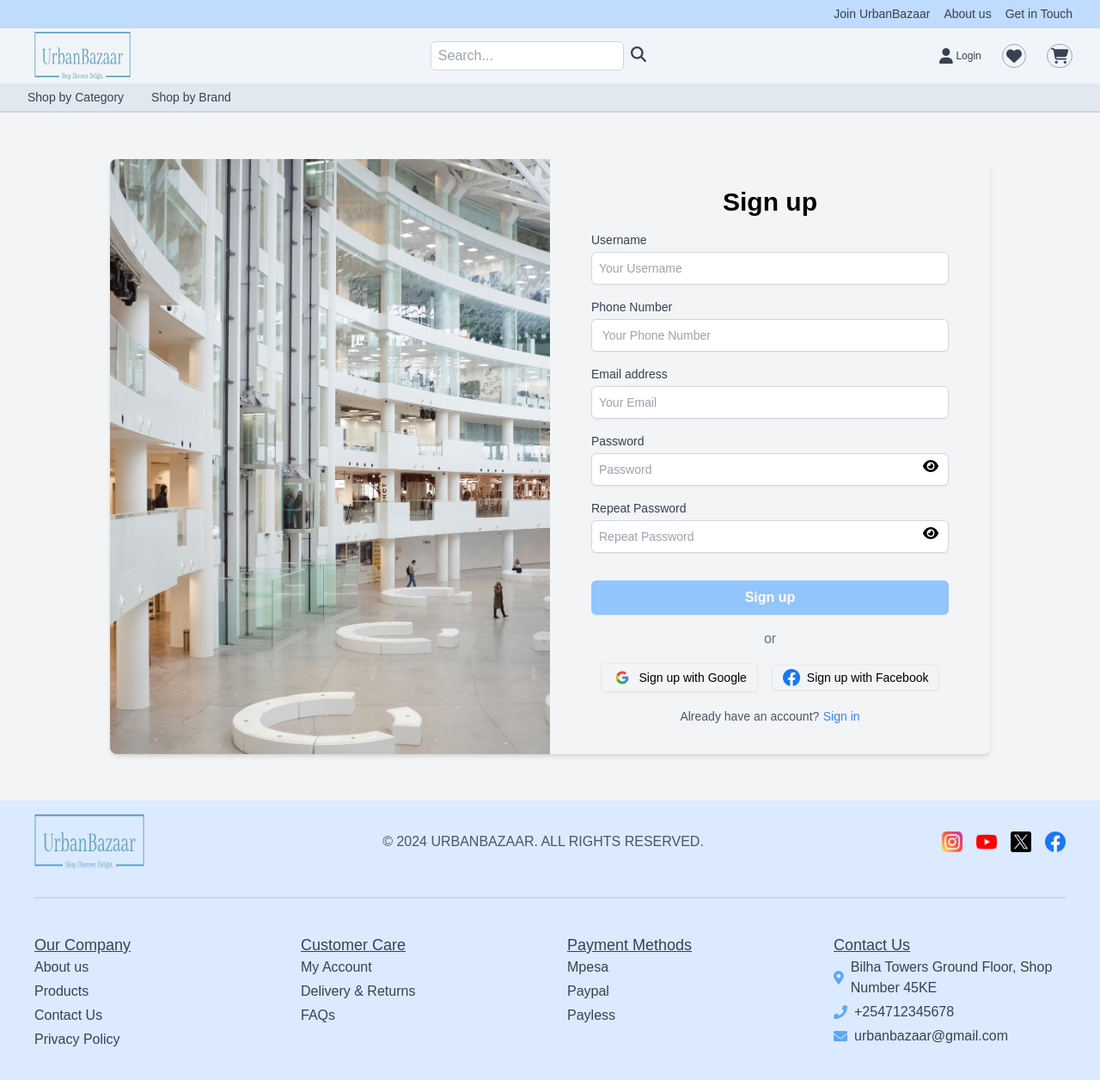
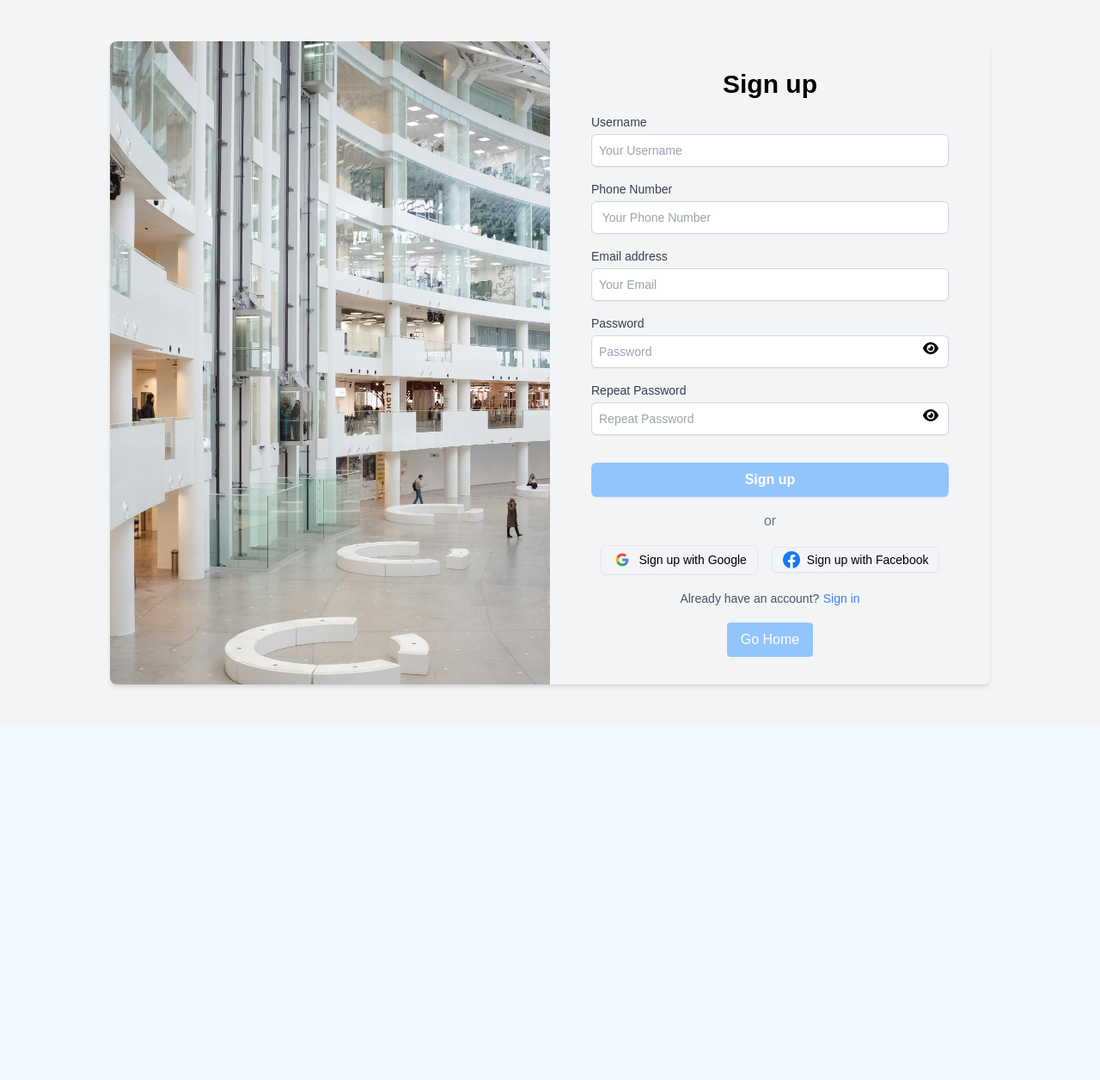
Before and after one commit to SylviaT01/UrbanBazaar, a React (Create React App) app in the folder frontend-urban-bazaar/: page /signup in a window 1280 px wide. Shown: the whole page at 86% size. After the commit the page ends 844 px from the top, so only its background shows below. Built offline with nearby package versions, Linux system fonts and the light colour scheme.

Commit message:
Add navigation to home page from login and signup pages

```diff
--- a/frontend-urban-bazaar/src/App.js
+++ b/frontend-urban-bazaar/src/App.js
@@ -1,8 +1,7 @@
-import React, { useContext } from "react";
-import { BrowserRouter as Router, Route, Routes } from "react-router-dom";
-
+import React from "react";
+import { BrowserRouter as Router, Route, Routes, useLocation } from "react-router-dom";
 import { CartProvider } from "./contexts/cartContext.jsx";
-import { UserProvider, UserContext } from "./contexts/userContext.jsx";
+import { UserProvider } from "./contexts/userContext.jsx";
 import Home from "./Pages/home";
 import AboutUs from "./Pages/about";
 import WishList from "./User/wishList.jsx";
@@ -23,27 +22,27 @@ import Customers from "./admin/Customers";
 import Payments from "./admin/Payments";
 import ContactsUs from "./admin/Contacts";
 import Dashboard from "./admin/DashboardAdmin";
-import Navbar from "./admin/navbar";
 import Login from "./Forms /login";
 import SignUp from "./Forms /signup";
 import Contacts from "./Pages/Contact";
 import Checkout from "./Forms /Checkout";
 import UserDashboard from "./User/UserDashboard.jsx";
-
 import UpdateProfile from "./Forms /UpdateProfile.jsx";
-
 import RelatedProducts from "./Product/relatedProducts.jsx";
+import Navbar from "./admin/navbar";
 
 // Dummy components for User Profile
-
 const OrderHistory = () => <div>Order History Content</div>;
 
 const Wishlist = () => <div>Wishlist Content</div>;
 
 function AppContent() {
+  const location = useLocation();
+  const isAuthPage = location.pathname === '/login' || location.pathname === '/signup';
+
   return (
     <div className="min-h-screen flex flex-col">
-      <NavItems />
+      {!isAuthPage && <NavItems />}
       {/* <Navbar /> */}
       <div className="flex-grow">
         <Routes>
@@ -79,7 +78,7 @@ function AppContent() {
           </Route>
         </Routes>
       </div>
-      <Footer />
+      {!isAuthPage && <Footer />}
     </div>
   );
 }
--- a/frontend-urban-bazaar/src/Forms /login.jsx
+++ b/frontend-urban-bazaar/src/Forms /login.jsx
@@ -1,5 +1,6 @@
 import React, { useState, useContext } from 'react';
 import { UserContext } from '../contexts/userContext';
+import { useNavigate } from "react-router-dom";
 import { Link } from 'react-router-dom';
 import { FontAwesomeIcon } from '@fortawesome/react-fontawesome';
 import { faEye, faEyeSlash } from '@fortawesome/free-solid-svg-icons';
@@ -12,14 +13,21 @@ export default function Login() {
   const { login } = useContext(UserContext);
   const [email, setEmail] = useState('');
   const [password, setPassword] = useState('');
-  const [showPassword, setShowPassword ] = useState(false);
+  const [showPassword, setShowPassword] = useState(false);
+  const navigate = useNavigate();
 
   function handleSubmit(e) {
     e.preventDefault();
     login(email, password);
   }
 
+  const handleGoHome = () => {
+    navigate("/");
+  };
+
+
   return (
+    <div className="login-container">
       <div className="min-h-screen flex items-center justify-center bg-gray-200 py-12 px-4 sm:px-6 lg:px-8">
         <div className="max-w-screen-lg bg-white rounded-lg overflow-hidden shadow-md h-[500px]">
           <div className="flex flex-col md:flex-row">
@@ -43,7 +51,7 @@ export default function Login() {
                           value={email}
                           onChange={(e) => setEmail(e.target.value)}
                           className="input-field border border-gray-300 rounded-md px-3 py-2 w-full"
-                        placeholder= "Your Email"
+                          placeholder="Your Email"
                         />
                       </div>
                       <div className="relative">
@@ -110,6 +118,14 @@ export default function Login() {
                           Sign up
                         </Link>
                       </div>
+                      <div className="text-center">
+                        <button
+                          onClick={handleGoHome}
+                          className="mt-4 px-4 py-2 bg-blue-300 text-white rounded hover:bg-blue-500"
+                        >
+                          Go Home
+                        </button>
+                      </div>
                     </form>
                   </div>
                 </div>
@@ -127,6 +143,6 @@ export default function Login() {
           </div>
         </div>
       </div>
-    // </div>
+    </div>
   );
 }
--- a/frontend-urban-bazaar/src/Forms /signup.jsx
+++ b/frontend-urban-bazaar/src/Forms /signup.jsx
@@ -1,7 +1,7 @@
-
 import React, { useState, useContext } from 'react';
 import { UserContext } from '../contexts/userContext';
 import { Link } from 'react-router-dom';
+import { useNavigate } from "react-router-dom";
 import { FontAwesomeIcon } from '@fortawesome/react-fontawesome';
 import { faEye, faEyeSlash } from '@fortawesome/free-solid-svg-icons';
 import mall from '../assets/mall.jpg';
@@ -19,6 +19,7 @@ export default function SignUp() {
   const [error, setError] = useState('');
   const [showPassword, setShowPassword] = useState(false);
   const [showPasswordConfirmation, setShowPasswordConfirmation] = useState(false);
+  const navigate = useNavigate();
 
 
   const handleSubmit = async (e) => {
@@ -40,6 +41,9 @@ export default function SignUp() {
       console.error('Error during signup:', error);
       setError('Something went wrong');
     }
+  };
+  const handleGoHome = () => {
+    navigate("/");
   };
 
 
@@ -182,6 +186,14 @@ export default function SignUp() {
                       </Link>
                     </div>
                   </form>
+                  <div className="text-center">
+                    <button
+                      onClick={handleGoHome}
+                      className="mt-4 px-4 py-2 bg-blue-300 text-white rounded hover:bg-blue-500"
+                    >
+                      Go Home
+                    </button>
+                  </div>
                 </div>
               </div>
             </div>
```
Lines whose indentation alone changed are shown as unchanged.
